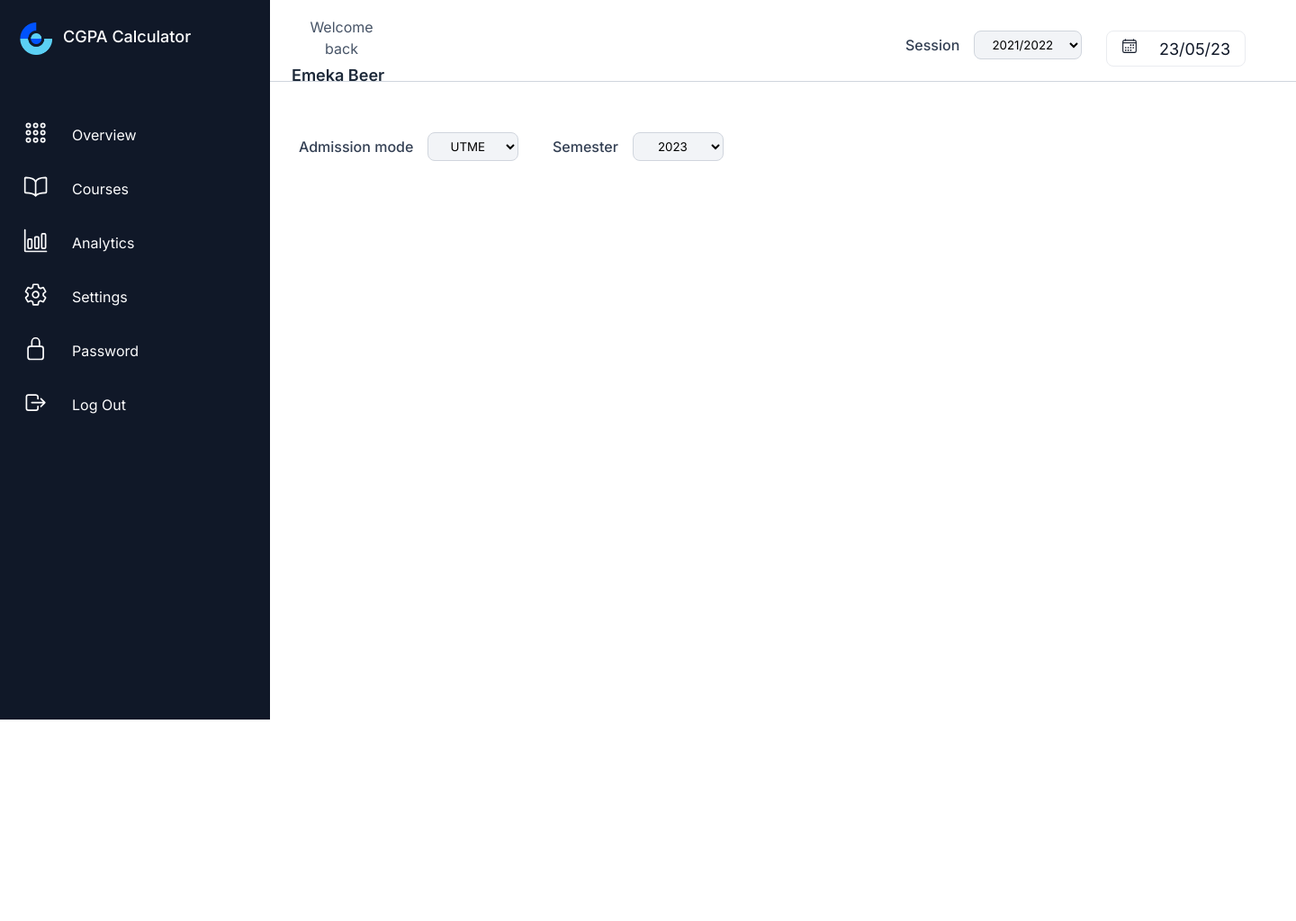
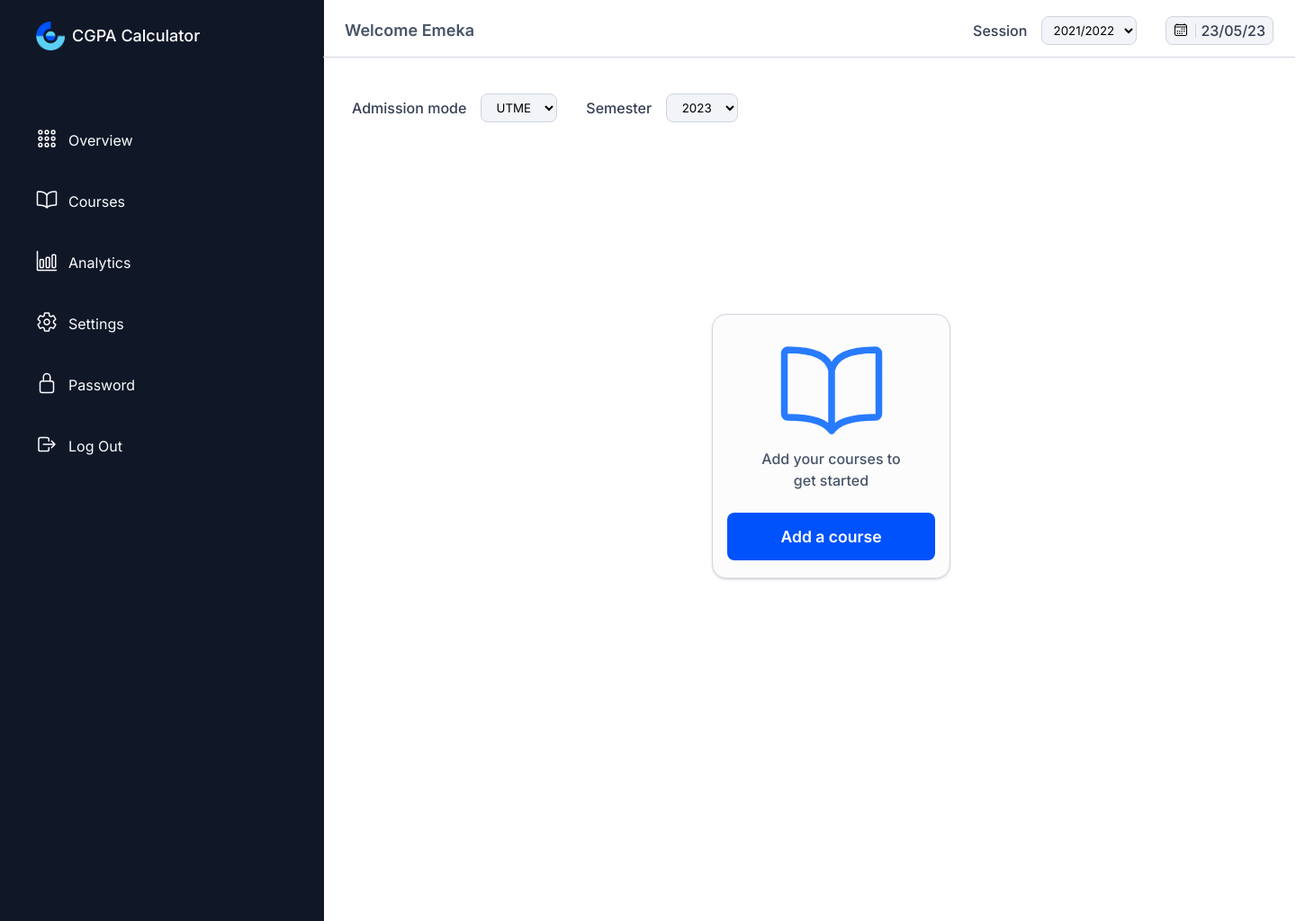
Before and after one commit to Ukeme-Edet/CGPA-Calculator, a Python web app: template Templates/dashboard.html in a window 1440 px wide. Shown: the whole page at 90% size. Before the commit the page ends 800 px from the top, so only its background shows below. Run offline with Jinja, Linux system fonts and the light colour scheme; the template is opened without the code that fills it, so the values that code supplies are empty.

Commit message:
added add course container

```diff
--- a/Templates/dashboard.css
+++ b/Templates/dashboard.css
@@ -14,306 +14,153 @@
     --black2: #999;
 }
 
-body {
-    min-height: 100vh;
-    overflow: hidden;
-    color: var(--grey);
-
+.container {
+    position: relative;
+    width: 1440px;
+    height: 1024px;
+    background: #FFFFFF;
 }
 
-.container {
-    position: relative;
+.form__button {
     width: 100%;
+    padding: 1rem 2rem;
+    border: none;
+    border-radius: 8px;
+    outline: none;
+    cursor: pointer;
+    background: #0052FC;
 }
 
-/**************** SIDE BAR ********************/
-
-.navigation {
-    position: fixed;
-    width: 300px;
-    height: 100%;
-    background: var(--grey);
-    border-left: 10px solid var(--grey);
-    transition: 0.5s;
-    overflow: hidden;
+.form__button a {
+    font-weight: bold;
+    font-size: 1.1rem;
+    color: #ffffff;
+    text-decoration: none;
 }
 
-.navigation ul {
-    position: absolute;
-    top: 0;
-    left: 0;
-    width: 100%;
+.form__button:hover {
+    background-color: #4a78d5;
 }
 
-.navigation ul li {
-    position: relative;
-    width: 100%;
-    list-style: none;
-    border-top-left-radius: 30px;
-    border-bottom-left-radius: 30px;
+.form__button:active {
+    transform: scale(0.98);
 }
-
-.navigation ul li:hover,
-.navigation ul li.hovered {
-    background: var(--text-color);
+.navigation {
+    padding: 24px;
+    position: absolute;
+    width: 25%;
+    height: 100%;
+    left: 0px;
+    top: 0px;
+    background-color: #101828;
 }
-
-.navigation ul li:nth-child(1) {
-    margin-top: 20px;
-    margin-bottom: 40px;
-    pointer-events: none;
-    font-size: 18px;
-    font-weight: 500;
-}
-
-.navigation ul li a {
-    position: relative;
-    display: block;
-    width: 100%;
-    display: flex;
-    text-decoration: none;
-    color: var(--text-color);
-}
-
-.navigation ul li:hover a,
-.navigation ul li.hovered a {
-    color: var(--grey);
-}
-
-.navigation ul li a .icon {
-    position: relative;
-    display: block;
-    min-width: 60px;
-    height: 60px;
-    line-height: 70px;
-    text-align: center;
-}
-
-.navigation ul li a .icon ion-icon {
-    font-size: 1.7em;
-}
-
-.navigation img {
-    width: 2em;
-    height: 2em;
-}
-
-.navigation ul li a .title {
-    position: relative;
-    display: block;
-    padding: 0 10px;
-    height: 60px;
-    line-height: 60px;
-    text-align: start;
-    white-space: nowrap;
-}
-
-.navigation ul li a .logo-title {
-    margin-top: 10px;
-}
-
-/* curve outside */
-.navigation ul li:hover a::before,
-.navigation ul li.hovered a::before {
-    content: '';
-    position: absolute;
-    right: 0;
-    top: -50px;
-    width: 50px;
-    height: 50px;
-    background: transparent;
-    border-radius: 50%;
-    box-shadow: 35px 35px 0 10px var(--text-color);
-    pointer-events: none;
-}
-.navigation ul li:hover a::after,
-.navigation ul li.hovered a::after {
-    content: '';
-    position: absolute;
-    right: 0;
-    bottom: -50px;
-    width: 50px;
-    height: 50px;
-    background: transparent;
-    border-radius: 50%;
-    box-shadow: 35px -35px 0 10px var(--text-color);
-    pointer-events: none;
-}
-
-/**************** MAIN SECTION *********************/
-.main {
-    position: absolute;
-    width: calc(100% - 300px);
-    left: 300px;
-    min-height: 100vh;
-    background: var(--white);
-    transition: 0.5s;
-}
-/***************** TOP BAR SECTION ******************/
-.topbar {
-    width: 100%;
-    height: 72px;
-    display: flex;
-    flex-direction: row;
-    justify-content: space-between;
-    align-items: flex-end;
-    padding: 0 24px 16px;
-    gap: 151px;
-    position: absolute;
-    top: 19px;
-    font-size: 18px;
-    border-bottom: 1px solid #d0d5dd;
-}
-
-.topbar--left {
+.navigation-con {
     display: flex;
     flex-direction: column;
     align-items: flex-start;
     padding: 0px;
-    width: 111px;
-    height:56px;
-    gap: 4px;
+    height: 372px;
+}
+.navigation-logo {
+    display: flex;
+    flex-direction: row;
+    align-items: center;
+    padding: 0px 16px;
+    gap: 8px;
+}
+.navigation-logo img {
+    width: 32px;
+    height: 32px;
+}
+.navigation-logo p {
+    font-size: 18px;
+    font-weight: 500;
+    line-height: 28px;
+    text-align: center;
+    color: #FCFCFD;
+}
+.navigation ul {
+    display: flex;
+    flex-direction: column;
+    align-items: flex-start;
+    padding: 0px;
+    gap: 28px;
+    width: 100%;
+    margin-top: 80px;
+}
+.navigation ul li {
+    display: flex;
+    flex-direction: column;
+    align-items: flex-start;
+    padding: 8px 16px;
+    gap: 8px;
+}
+.navigation ul li a {
+    display: flex;
+    flex-direction: row;
+    align-items: center;
+    text-decoration: none;
+    color: #FCFCFD;
+    padding: 0px;
+    gap: 12px;
+    height: 24px;
+}
+.navigation ul li a .icon ion-icon {
+    width: 24px;
+    height: 24px;
+}
+.navigation ul li p {
+    font-weight: 500;
+    font-size: 16px;
+    line-height: 24px
+}
+.navigation ul li:hover {
+    width: 100%;
+    background: #1D2939;
+    border: 1px solid #667085;
+    border-radius: 8px;
 }
 
-.welcome--note {
-    font-weight: 400;
-    font-size: 16px;
+/***************** TOP BAR SECTION ******************/
+.main {
+    position: absolute;
+    top: 0px;
+    left: 359px;
+    width: 75%;
+}
+.topbar {
+    display: flex;
+    flex-direction: row;
+    justify-content: space-between;
+    align-items: center;
+    margin-top: 5px;
+    padding: 5px 24px;
+    border-bottom: 1px solid #d0d5dd;
+}
+.welcome-note {
+    font-weight: 550;
+    font-size: 18px;
     line-height: 24px;
     text-align: center;
     color: #475467;
 }
-
-.welcome--user {
-    font-weight: 600;
-    font-size: 18px;
-    line-height: 28px;
-    text-align: center;
-    color: #1D2939;
-}
-
 .topbar--right {
     display: flex;
     flex-direction: row;
-    align-items: flex-end;
-    padding: 0px;
-    gap: 32;
-    width: 410px;
-    height: 48px;
+    align-items: center;
+    justify-content: flex-end;
+    gap: 32px;
 }
-
 .session-con {
     display: flex;
     flex-direction: row;
     align-items: center;
     padding: 8px 0px;
     gap: 16px;
-    width: 223px;
 }
-
-.session-con label {
-    font-weight: 500;
-    font-size: 16px;
-    line-height: 24px;
-    text-align: center;
-    color: #344054;
-}
-
-.session--year {
-    display: flex;
-    flex-direction: row;
-    justify-content: center;
-    align-items: center;
-    padding: 4px 12px;
-    gap: 12px;
-    width: 120px;
-    height: 32px;
-    background: #f2f4f7;
-    border: 1px solid #d0d5dd;
-    border-radius: 8px;
-}
-
-.session--year option {
-    font-weight: 500;
-    font-size: 16px;
-    line-height: 24px;
-    text-align: center;
-    color: #344054;
-}
-
-.calendar-con {
-    display: flex;
-    flex-direction: row;
-    align-items: center;
-    padding: 8px 16px;
-    gap: 12px;
-    width: 155px;
-    height: 40px;
-    border: 1px solid #eaecf0;
-    border-radius: 8px;
-}
-.calendar-con .icon {
-    width: 24px;
-    height: 24px;
-}
-
-.calendar-con .line {
-    width: 3px;
-    height: 16px;
-    background: #D0D5DD;
-}
-.calendar-con .date {
-    display: flex;
-    flex-direction: row;
-    justify-content: center;
-    align-items: center;
-    padding: 0px;
-    gap: 9px;
-    width: 74px;
-    height: 24px;
-    font-size: 13px;
-    font-weight: 600;
-    line-height: 24px;
-    text-align: center;
-    color: #344054;
-}
-
-/************* MIDDLE BAR **************/
-.middlebar {
-    display: flex;
-    flex-direction: row;
-    align-items: center;
-    padding: 0px 24px;
-    gap: 132px;
-    position: absolute;
-    height: 48px;
-    top: 139px;
-}
-.academic-details {
-    display: flex;
-    flex-direction: row;
-    align-items: flex-start;
-    padding: 0px;
-    gap: 16px;
-    width: 489px;
-}
-
-.admission-mode,
-.semester {
-    display: flex;
-    flex-direction: row;
-    align-items: center;
-    padding: 8px;
-    gap: 16px;
-    border-radius: 8px;
-}
-.admission-mode {
-    width: 266px;;
-}
-
-.semester {
-    width: 207px;
-}
-
+.session-con label,
+.session--year option,
+.calendar-con .date,
 .admission-mode label,
 .admission-mode option,
 .semester label,
@@ -324,17 +171,121 @@ body {
     text-align: center;
     color: #344054;
 }
+.session--year,
+.calendar-con,
 .admission-mode select,
-.semester select {
+.semester select  {
     display: flex;
     flex-direction: row;
     justify-content: center;
     align-items: center;
-    padding: 4px 12px;
-    gap: 12px;
-    width: 101px;
-    height: 32px;
     background: #f2f4f7;
     border: 1px solid #d0d5dd;
     border-radius: 8px;
+    height: 32px;
 }
+.session--year {
+    padding: 4px 8px;
+}
+.calendar-con {
+    padding: 8px;
+}
+.calendar-con .icon {
+    width: 24px;
+    height: 24px;
+    margin-top: 5px;
+}
+.calendar-con .line {
+    width: 1px;
+    height: 16px;
+    background: #D0D5DD;
+}
+.calendar-con .date {
+    padding-left: 5px;
+}
+
+/************* MIDDLE BAR **************/
+.middlebar {
+    display: flex;
+    flex-direction: row;
+    justify-content: space-between;
+    align-items: center;
+    height: 48px;
+    margin: 32px 0px;
+    padding: 0px 24px;
+}
+.academic-details,
+.add-edit-course {
+    display: flex;
+    flex-direction: row;
+    align-items: center;
+    justify-content: flex-start;
+    gap: 16px;
+}
+.add-course_button,
+.edit-course_button {
+    display: none;
+    width: 153px;
+    height: 44px;
+    padding: 10px 32px;
+}
+.add-course_button a,
+.edit-course_button a {
+    font-size: 16px;
+}
+.admission-mode,
+.semester {
+    display: flex;
+    flex-direction: row;
+    align-items: center;
+    padding: 8px;
+    gap: 16px;
+}
+
+.admission-mode select,
+.semester select {
+    padding: 4px 12px;
+}
+
+/****** Last bar ***********/
+.lastbar-container {
+    position: absolute;
+    top: 349px;
+    left: 40%;
+    width: 265px;
+    height: 295px;
+    display: flex;
+    flex-direction: column;
+    text-align: center;
+    padding: 24px 16px;
+    gap: 24px;
+    background: #FCFCFD;
+    border: 1px solid #D0D5DD;
+    box-shadow: 0px 1px 3px rgba(11, 19, 36, 0.1), inset 0px -1px 0px rgba(0, 0, 0, 0.1);
+    border-radius: 16px;
+}
+
+.form--hidden {
+    display: none;
+}
+
+.lastbar-text {
+    margin: auto;
+    width: 180px;
+    height: 179px;
+}
+
+.course-logo ion-icon {
+    width: 120px;
+    height: 120px;
+    color: #287bff;
+}
+
+.lastbar-text p {
+    font-weight: 500;
+    font-size: 16px;
+    line-height: 24px;
+    text-align: center;
+    color: #475467;
+    height: 48px;
+}
--- a/Templates/dashboard.html
+++ b/Templates/dashboard.html
@@ -12,13 +12,12 @@
 <body>
     <div class="container">
         <div class="navigation">
+            <div class="navigation-con">
+                <div class="navigation-logo">
+                    <img src="images/cgpa logo.png" alt="logo">
+                    <p>CGPA Calculator</p>
+                </div>
                 <ul>
-                <li>
-                    <a href="#">
-                        <span class="icon"><img src="images/cgpa logo.png" alt=""></span>
-                        <span class="logo-title">CGPA Calculator</span>
-                    </a>
-                </li>
                     <li>
                         <a href="#">
                             <span class="icon"><ion-icon name="apps-outline"></ion-icon></span>
@@ -58,14 +57,12 @@
                     </li>
                 </ul>
             </div>
+        </div>
 
         <!-- main -->
         <div class="main">
             <div class="topbar">
-                <div class="topbar--left">
-                    <p class="welcome--note">Welcome back</p>
-                    <p class="welcome--user">Emeka Beer</p>
-                </div>
+                <p class="welcome-note">Welcome <span class="welcome-name">Emeka</span></p>
                 <div class="topbar--right">
                     <div class="session-con">
                         <label for="session">Session</label>
@@ -80,7 +77,7 @@
                     <div class="calendar-con">
                         <span class="icon"><ion-icon name="calendar-outline"></ion-icon></span>
                         <div class="line"></div>
-                        <div class="title">23/05/23</div>
+                        <div class="date">23/05/23</div>
                     </div>
                 </div>
             </div>
@@ -104,8 +101,20 @@
                         </select>
                     </div>
                 </div>
+                <div class="add-edit-course">
+                    <button class="form__button add-course_button"><a href="">Add course</a></button>
+                    <button class="form__button edit-course_button"><a href="">Edit course</a></button>
                 </div>
-
+            </div>
+            <div class="lastbar">
+                <div class="lastbar-container">
+                    <div class="lastbar-text">
+                        <div class="course-logo"><ion-icon name="book-outline"></ion-icon></div>
+                        <p>Add your courses to get started</p>
+                    </div>
+                    <button class="form__button" type=""><a href="">Add a course</a></button>
+                </div>
+            </div>
         </div>
     </div>
 
```
Lines whose indentation alone changed are shown as unchanged.
